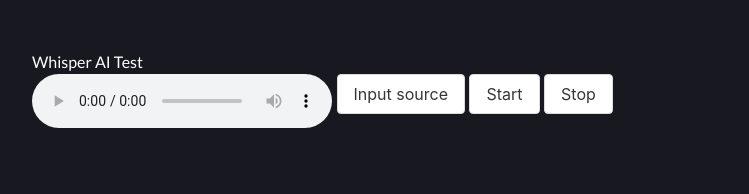
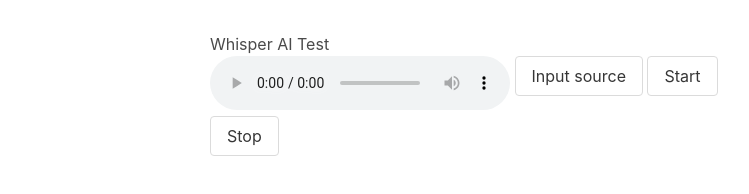
Before and after one commit to Danryg/ElectronConceptTest, an Electron app: page src/index.html in a window 1000 px wide. Shown: the whole page, without its empty margins (18-767 px from the left). Drawn offline with nearby package versions, Linux system fonts and the light colour scheme.

Commit message:
Updating the styling to look a bit more clean

```diff
--- a/src/style.css
+++ b/src/style.css
@@ -15,21 +15,14 @@
   margin: 0;
   padding: 0;
   box-sizing: border-box;
-  font-family: LatoRegular;
-  color: white;
 }
 
 body {
-  width: 100vw;
-  height: 100vh;
-  background-color: #181820;
-  padding: 50px;
-}
-
-.bodyComp {
-  width: 100px;
-  height: 100;
-  background-color: #181820;
+  font-family: -apple-system, BlinkMacSystemFont, "Segoe UI", Roboto, Helvetica,
+    Arial, sans-serif;
+  margin: auto;
+  max-width: 38rem;
+  padding: 2rem;
 }
 
 /* #181820*/
```
